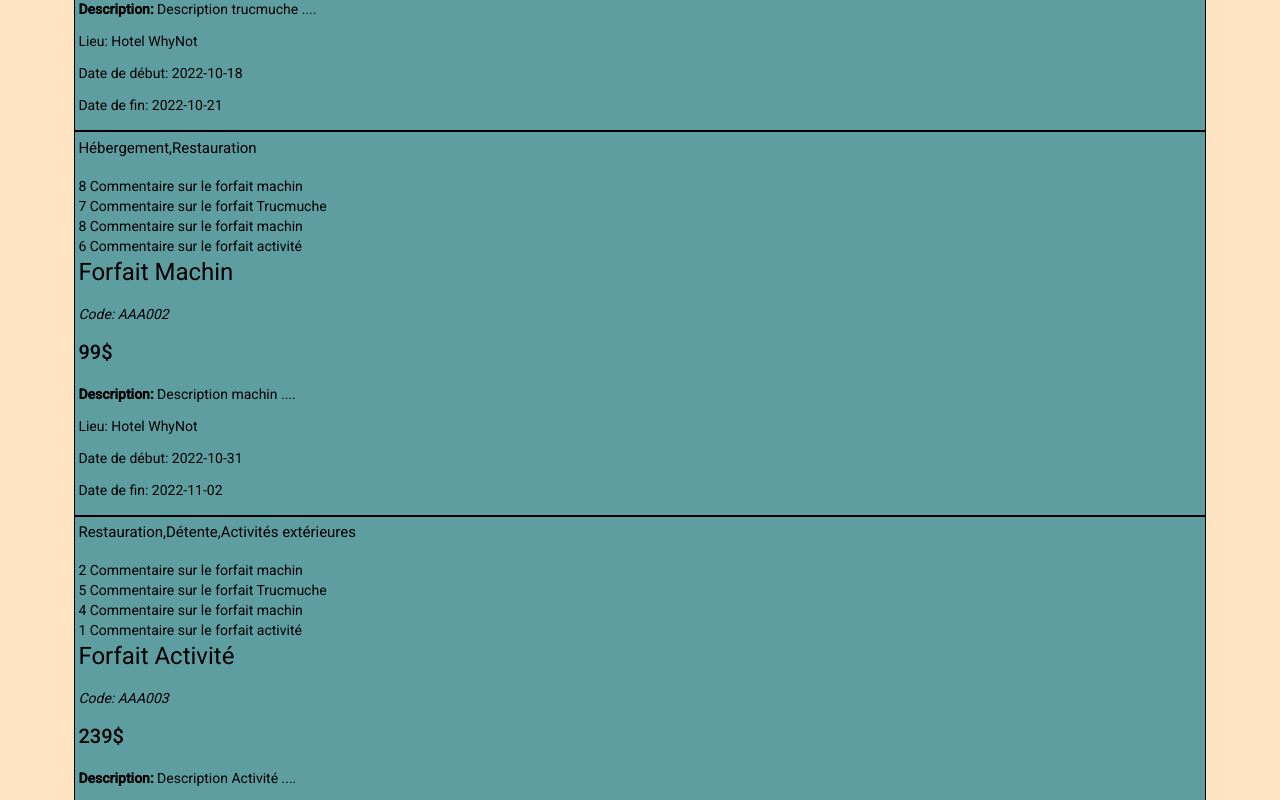
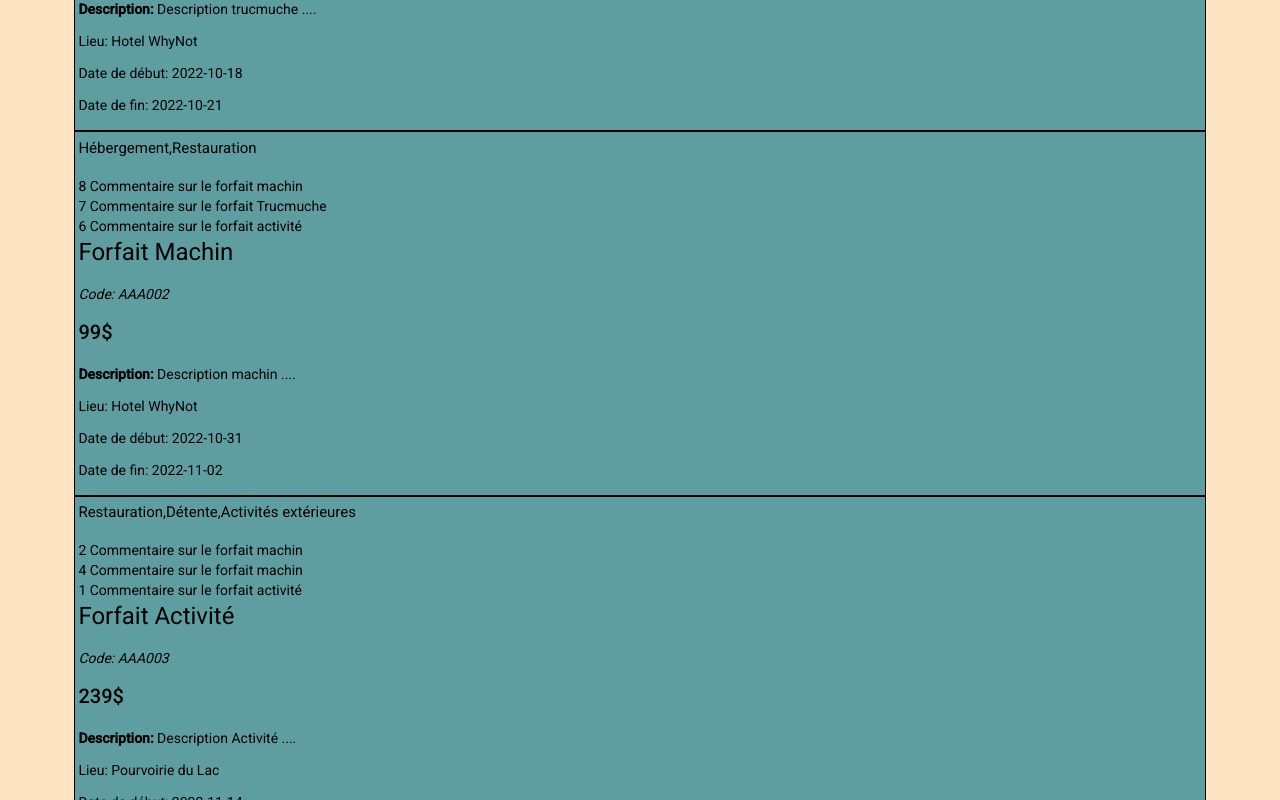
Before and after one commit to angelayke/PRGM-Web3-exercice-forfaiterie, an Angular app: page / in a window 1280 px wide. Shown: the part 521-1321 px from the top of the page. Built offline with nearby package versions, Linux system fonts and the light colour scheme.

Commit message:
ajustement

```diff
--- a/src/app/mock-forfaits.ts
+++ b/src/app/mock-forfaits.ts
@@ -33,7 +33,6 @@ export const FORFAITS: Forfait[] = [
         avis: [
             {note: 8, commentaires:'Commentaire sur le forfait machin'},
             {note: 7, commentaires: 'Commentaire sur le forfait Trucmuche'},
-            {note: 8, commentaires: 'Commentaire sur le forfait machin'},
             {note: 6, commentaires: 'Commentaire sur le forfait activité'}
         ]
       },
@@ -50,7 +49,6 @@ export const FORFAITS: Forfait[] = [
         nouveauprix: 199,
         avis: [
           {note:2, commentaires:'Commentaire sur le forfait machin'},
-          {note: 5, commentaires: 'Commentaire sur le forfait Trucmuche'},
           {note: 4, commentaires: 'Commentaire sur le forfait machin'},
           {note: 1, commentaires: 'Commentaire sur le forfait activité'}
       ]
```
